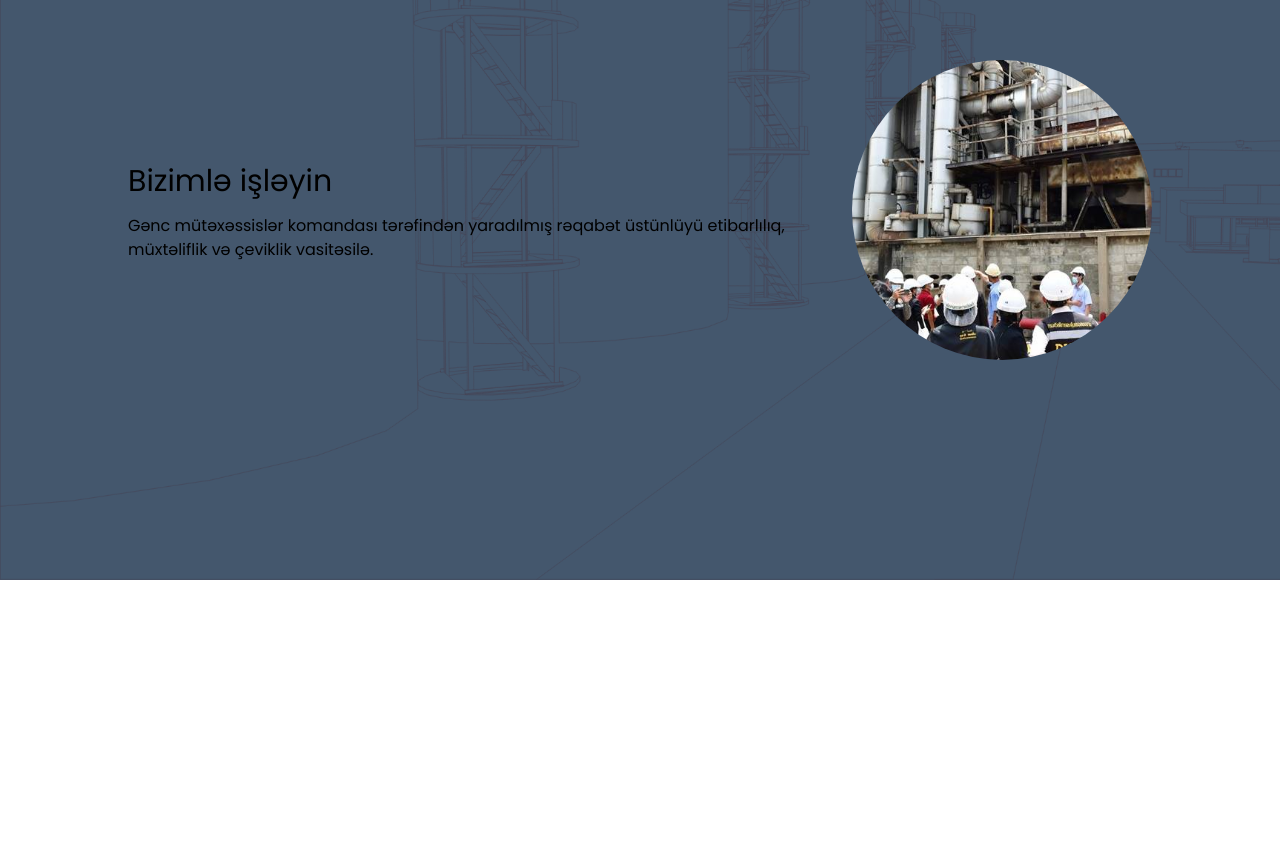
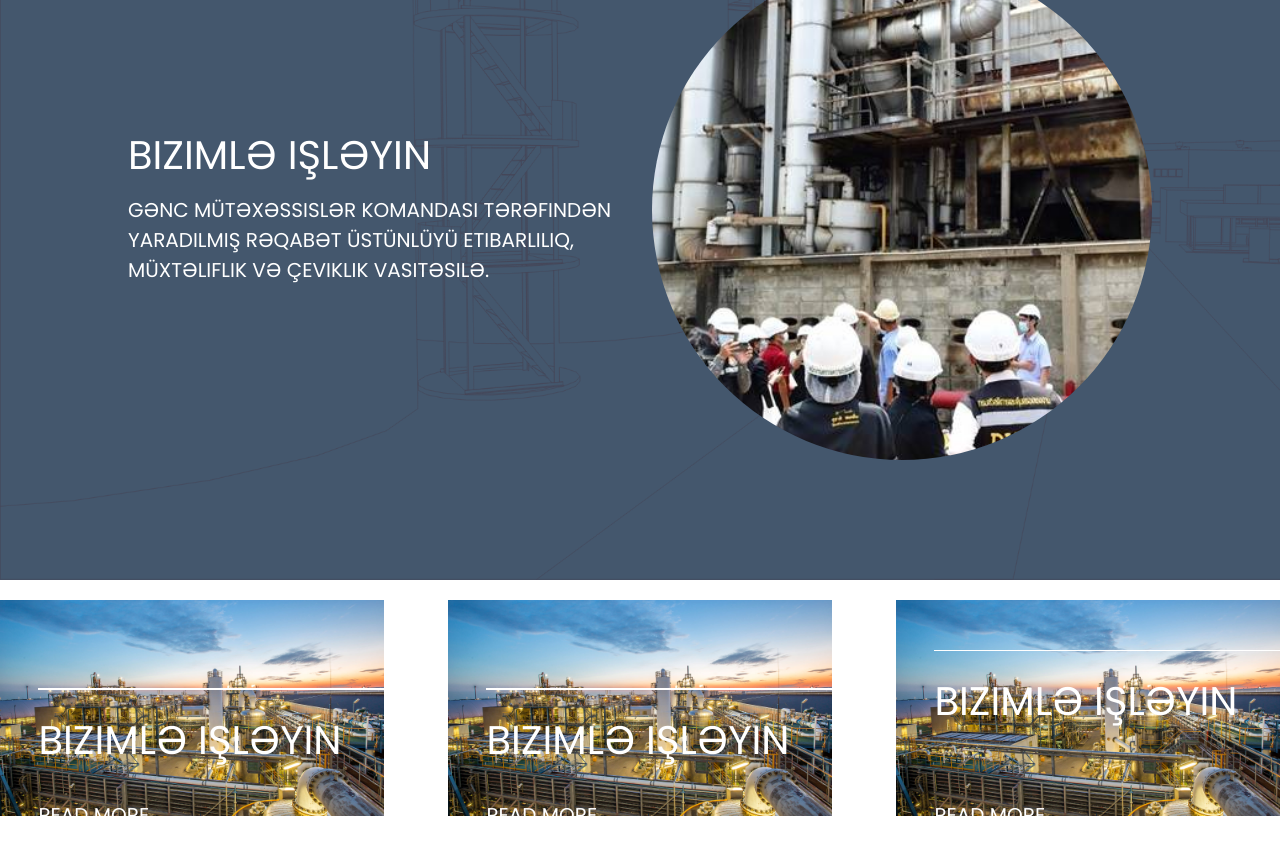
Before and after one commit to eltac-malik/kemex, a React (Vite) app: page / in a window 1280 px wide. Shown: the part 220-1074 px from the top of the page. Before the commit the page ends 800 px from the top, so only its background shows below. Built offline with nearby package versions, Linux system fonts and the light colour scheme.

Commit message:
imran|feature|home|second-section|test

```diff
--- a/src/assets/img/index.js
+++ b/src/assets/img/index.js
@@ -1,10 +1,12 @@
 import logo from './logo.png'
 import logoPng from './logo_black.png'
 import employeers from './employeers.jpeg'
+import nobian from './nobian.jpg'
 
 
 export const IMAGE = {
     LOGO:logo,
     LOGO_PNG:logoPng,
-    EMPLOYEERS:employeers
+    EMPLOYEERS:employeers,
+    NOBIAN:nobian
 }
--- a/src/assets/style/root.css
+++ b/src/assets/style/root.css
@@ -3,5 +3,5 @@
     --dark-color:#768a96;
     --light-color:#dfebf6;
     --bg-dark:#44576d;
-    --page-height:calc(100vh - 60px)
+    --page-height:calc(100vh - 60px);
 }
--- a/src/pages/Home/Home.module.css
+++ b/src/pages/Home/Home.module.css
@@ -1,8 +1,12 @@
+@import url('https://fonts.googleapis.com/css2?family=Space+Grotesk:wght@300;400;500;600;700&display=swap');
+
+
 .home {
     width: 100%;
     display: flex;
     align-items: flex-start;
     justify-content: flex-start;
+    flex-direction: column;
 }
 
 .first_section {
@@ -12,23 +16,98 @@
     background-repeat: no-repeat;
     background-size: cover;
     display: flex;
+    font-family: 'Space Grotesk', sans-serif;;
     align-items: center;
     justify-content: space-between;
     padding: 0 10%;
     background-color: var(--bg-dark);
 }
+.second_section {
+    width: 100%;
+    height: var(--section-height);
+    display: flex;
+    align-items: center;
+    justify-content: space-between;
+    flex-wrap: wrap;
+    margin-top: 20px;
+    font-family: 'Space Grotesk', sans-serif;;
+}
+
+.ss_parts{
+    width: 30%;
+    height: 300px;
+    display: flex;
+    align-items: center;
+    justify-content: center;
+    overflow: hidden;
+    position: relative;
+}
+.ss_parts h1{
+    font-size: 40px;
+    color: white;
+    margin-bottom: 10px;
+    text-transform: uppercase;
+}
+.ss_textarea{
+height: 200px;
+width: 80%;
+display: flex;
+flex-direction: column;
+justify-content: flex-end;
+gap: 20px;
+}
+
+.ss_textarea span {
+    font-size: 20px;
+    color: white;
+    text-transform: uppercase;
+}
+.ss_textarea svg{
+    width: 20px;
+}
+
+
+.line{
+    background-color: white;
+    height: 2px;
+    width: 400px;
+    z-index: 2;
+}
+.ss_parts img {
+    transform:scale(1, 1);
+    transition: 1s;
+    position: absolute;
+    left: 0;
+    top: 0;
+    z-index: -1;
+}
+.ss_parts:hover img{
+transform:scale(1.1, 1.1);
+overflow: hidden;
+}
+
+
 
 .data {
-    width: 70%;
+    width: 50%;
 }
 
 .data h1 {
-    font-size: 30px;
+    font-size: 40px;
+    color: white;
     margin-bottom: 10px;
+    text-transform: uppercase;
+}
+
+.data h2 {
+    font-size: 20px;
+    color: white;
+    margin-bottom: 10px;
+    text-transform: uppercase;
 }
 .employeers {
-    width: 300px;
-    height: 300px;
+    width: 500px;
+    height: 500px;
     border-radius: 50%;
     overflow: hidden;
 }
@@ -56,4 +135,13 @@
     .employeers {
         display: none;
     }
+    .second_section{
+        justify-content: center;
+        gap: 10px;
+    }
+    .ss_parts{
+        width: 80%;
+        height: 200px;
+    }
+
 }
--- a/src/pages/Home/index.jsx
+++ b/src/pages/Home/index.jsx
@@ -1,18 +1,18 @@
-import React,{useEffect, useState} from 'react';
+import React, { useEffect, useState } from "react";
 
-import {IMAGE} from 'assets/img'
-import {mainTitles} from 'shared/constant'
-import style from './Home.module.css';
+import { IMAGE } from "assets/img";
+import { mainTitles } from "shared/constant";
+import style from "./Home.module.css";
+import {AiOutlineArrowRight} from "react-icons/ai"
 
 export const Home = () => {
-    const [count,setCount] = useState(0)
+  const [count, setCount] = useState(0);
 
-    useEffect(()=>{
-        setTimeout(()=>{
-            count === mainTitles.length-1 ?
-            setCount(0) : setCount(count + 1)
-        },5000)
-    },[count])
+  useEffect(() => {
+    setTimeout(() => {
+      count === mainTitles.length - 1 ? setCount(0) : setCount(count + 1);
+    }, 5000);
+  }, [count]);
 
   return (
     <div className={style.home}>
@@ -21,7 +21,35 @@ export const Home = () => {
           <h1>{mainTitles[count].t1}</h1>
           <h2>{mainTitles[count].t2}</h2>
         </div>
-				<p className={style.employeers} data-aos="zoom-in-down"><img src={IMAGE.EMPLOYEERS} alt=""/></p>
+        <p className={style.employeers} data-aos="zoom-in-down">
+          <img src={IMAGE.EMPLOYEERS} alt="" />
+        </p>
+      </div>
+      <div className={style.second_section}>
+      <div className={style.ss_parts}>
+          <img src={IMAGE.NOBIAN} alt="" />
+          <div className={style.ss_textarea}>
+            <div className={style.line}></div>
+            <h1>{mainTitles[count].t1}</h1>
+			<span>Read more <AiOutlineArrowRight values={{className:'arrow_icon'}}/></span>
+          </div>
+        </div>
+		<div className={style.ss_parts}>
+          <img src={IMAGE.NOBIAN} alt="" />
+          <div className={style.ss_textarea}>
+            <div className={style.line}></div>
+            <h1>{mainTitles[count].t1}</h1>
+			<span>Read more <AiOutlineArrowRight values={{className:'arrow_icon'}}/></span>
+          </div>
+        </div>
+        <div className={style.ss_parts}>
+          <img src={IMAGE.NOBIAN} alt="" />
+          <div className={style.ss_textarea}>
+            <div className={style.line}></div>
+            <h1>{mainTitles[count].t1}</h1>
+			<div className={style.ss_textarea}><span>Read more <AiOutlineArrowRight values={{className:'arrow_icon'}}/></span></div>
+          </div>
+        </div>
       </div>
     </div>
   );
```
Also changed, not shown: src/assets/img/nobian.jpg (added). Lines whose indentation alone changed are shown as unchanged.
